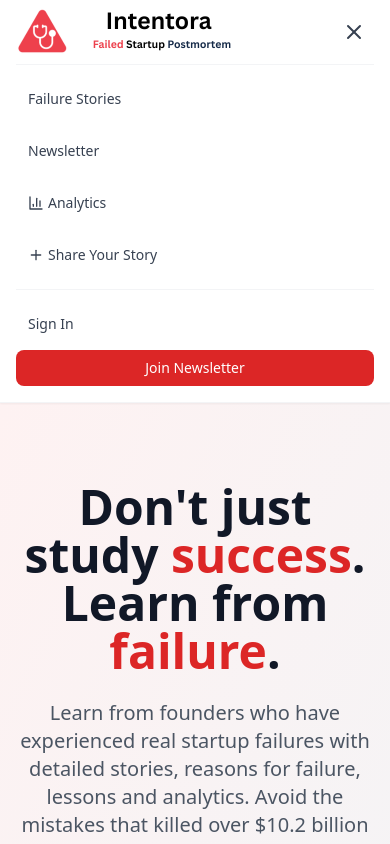
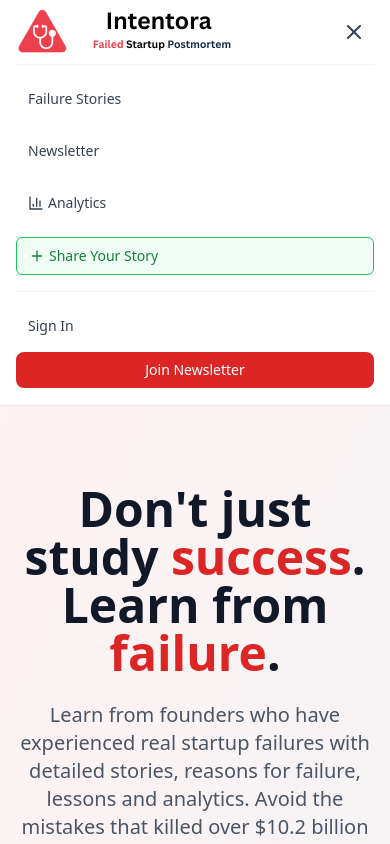
Before and after one commit to isaacbawa/IntentoraFailedSaaS, a React (Vite) app: page / in a window 390 px wide. Both pictures are taken after a click on the button 354 px from the left and 32 px from the top of the page. Shown: the top 844 px of the page. Built offline with nearby package versions, Linux system fonts and the light colour scheme; no server answers.

Commit message:
ShareYourStory Button enhanced to be emphasized on Mobile devices

```diff
--- a/src/components/Header.tsx
+++ b/src/components/Header.tsx
@@ -107,21 +107,33 @@ const Header = () => {
         {isMenuOpen && (
           <div className="md:hidden py-4 border-t border-gray-100">
             <div className="flex flex-col space-y-4">
-              {navigation.map((item) => (
+              {navigation.map((item) => {
+                const isShareYourStory = item.name === 'Share Your Story';
+
+                const baseClasses = 'px-3 py-2 text-sm font-medium flex items-center transition-colors duration-200';
+
+                const activeClass = isActive(item.href)
+                  ? isShareYourStory
+                    ? 'text-green-700 bg-green-100 border border-green-600 rounded-md'
+                    : 'text-red-600'
+                  : isShareYourStory
+                    ? 'text-green-700 bg-green-50 border border-green-500 rounded-md hover:bg-green-100'
+                    : 'text-gray-700 hover:text-red-600';
+
+                return (
                   <Link
                     key={item.name}
                     to={item.href}
-                  className={`px-3 py-2 text-sm font-medium flex items-center ${isActive(item.href)
-                    ? 'text-red-600'
-                    : 'text-gray-700 hover:text-red-600'
-                    }`}
+                    className={`${baseClasses} ${activeClass}`}
                     onClick={() => setIsMenuOpen(false)}
                   >
                     {item.icon && <item.icon className="h-4 w-4 mr-1" />}
                     {item.name === 'Analytics' && <BarChart3 className="h-4 w-4 mr-1" />}
                     {item.name}
                   </Link>
-              ))}
+                );
+              })}
+
               <div className="pt-4 border-t border-gray-100">
                 {isSignedIn ? (
                   <div className="flex items-center px-3 py-2">
```
Lines whose indentation alone changed are shown as unchanged.
